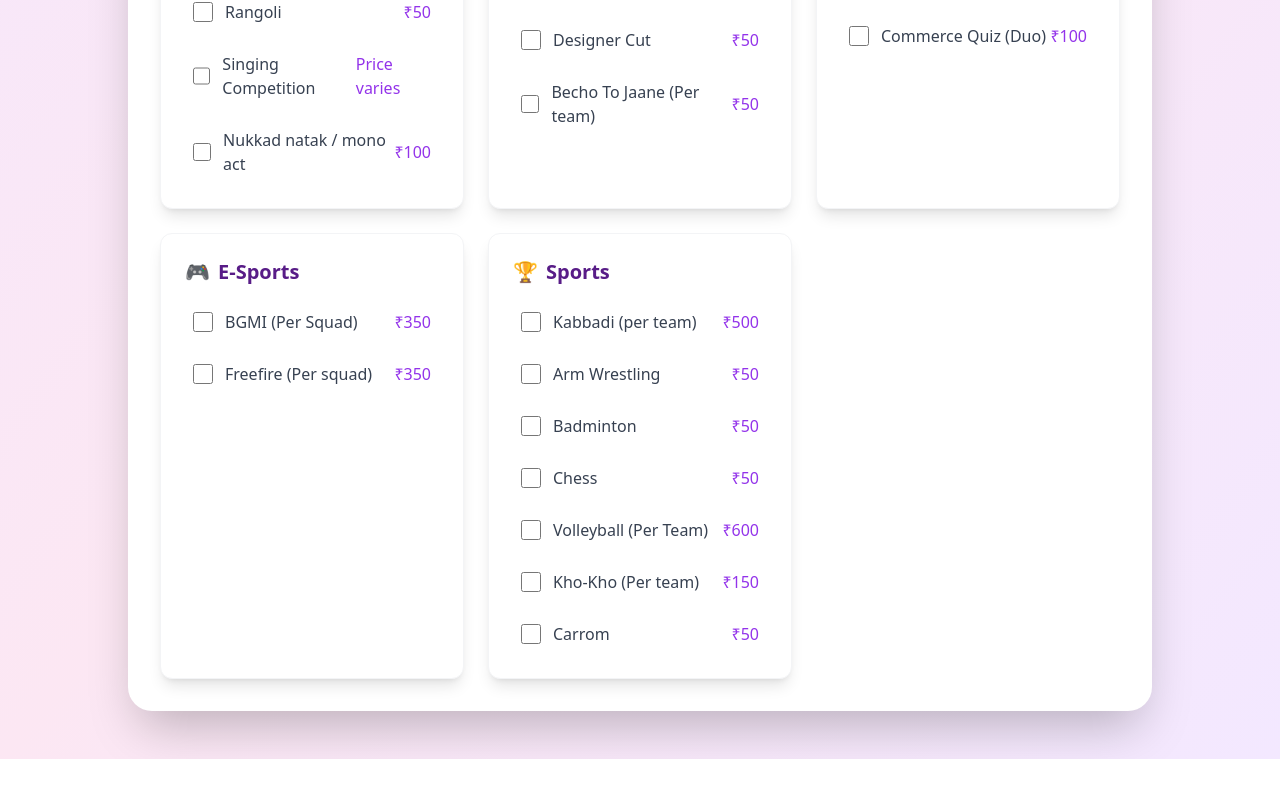
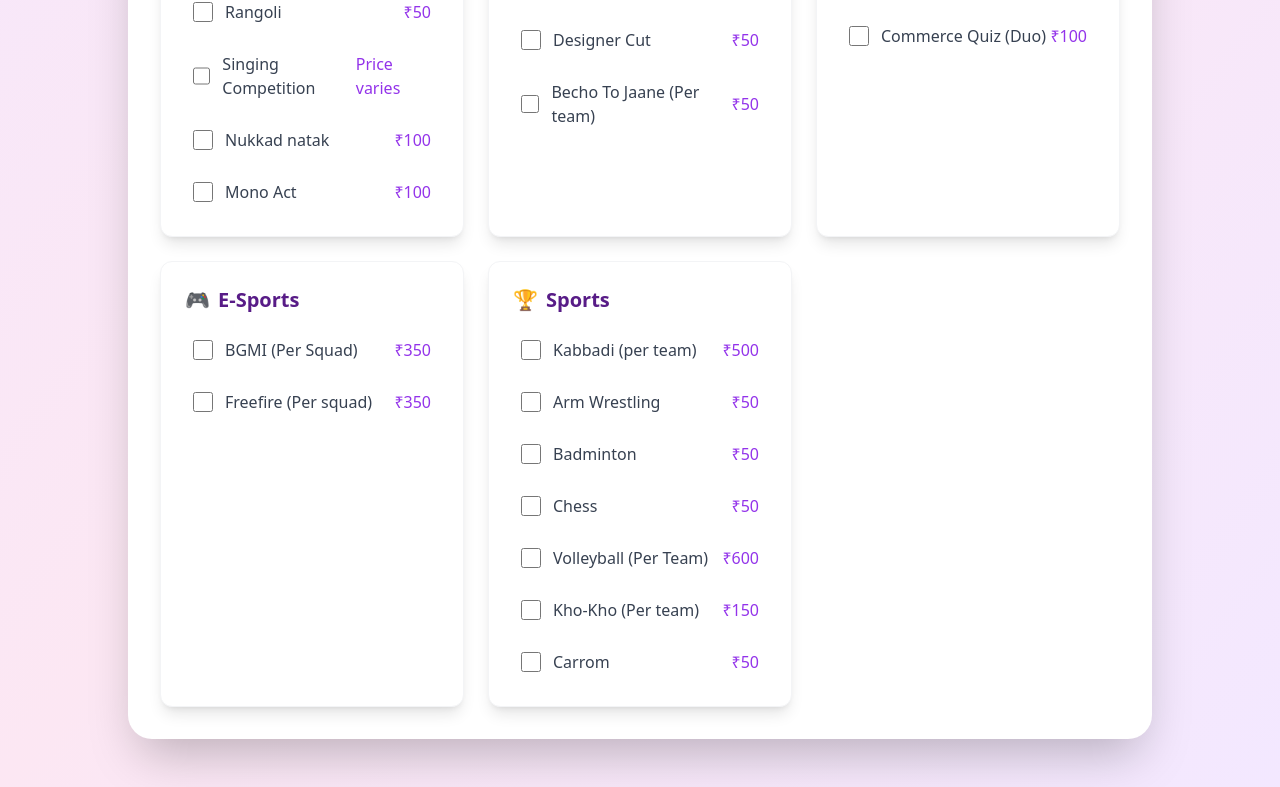
Before and after one commit to Jaishankar7655/TYF2K25, a React (Vite) app: page /register in a window 1280 px wide. Shown: the part 881-1668 px from the top of the page. Before the commit the page ends 1640 px from the top, so only its background shows below. Built offline with nearby package versions, Linux system fonts and the light colour scheme.

Commit message:
chnages and added a mono act

```diff
--- a/src/Components/RegistrationForm.jsx
+++ b/src/Components/RegistrationForm.jsx
@@ -32,7 +32,8 @@ const categories = [
           { type: "Group", price: 150 },
         ],
       },
-      { name: "Nukkad natak / mono act", price: 100 },
+      { name: "Nukkad natak", price: 100 },
+      { name: "Mono Act", price: 100 },
     ],
   },
   {
```
